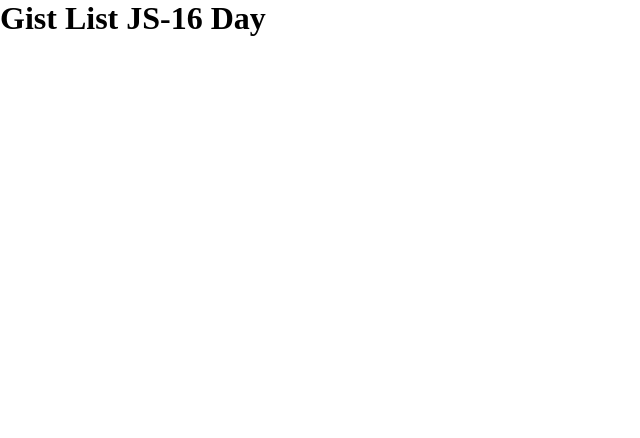
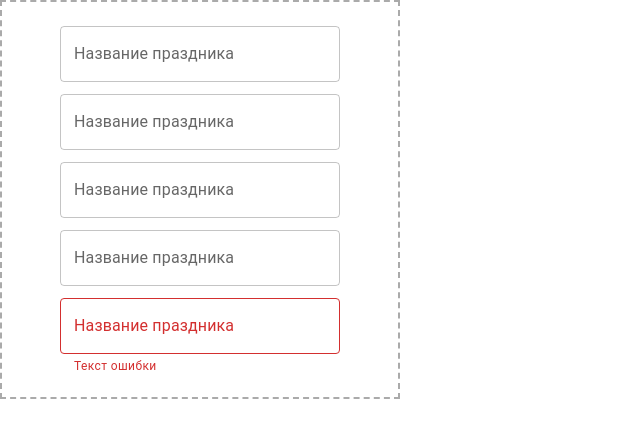
Before and after one commit to peaksoft-school/Gift-list-js16-day-, a React (Vite) app: page / in a window 1280 px wide. Shown: the top 438 px of the page, without its empty margins (0-640 px from the left). Built offline with nearby package versions, Linux system fonts and the light colour scheme.

Commit message:
create-input

```diff
--- a/src/App.jsx
+++ b/src/App.jsx
@@ -1,3 +1,9 @@
-const App = () => <h1>Gist List JS-16 Day</h1>
+import Input from './components/UI/InputField'
+
+const App = () => (
+   <>
+      <Input />
+   </>
+)
 
 export default App
--- /dev/null
+++ b/src/components/UI/InputField.jsx
@@ -0,0 +1,126 @@
+// import { Box, TextField } from '@mui/material'
+// import { useState } from 'react'
+// import styled from 'styled-components'
+
+// const InputField = () => {
+//    const [value, setValue] = useState('')
+//    const handleChange = (e) => {
+//       const newValue = e.target.value
+//       setValue(newValue)
+//    }
+
+//    return (
+//       <Box sx={{borderRadius:"3px"}}>
+//          <StyledForm>
+//             <label htmlFor="holiday-name">Название праздника</label>
+//             <TextField
+//                type="text"
+//                id="holiday-name"
+//                placeholder="Введите название праздника"
+//                value={value}
+//                onChange={handleChange}
+//             >
+//                Input
+//             </TextField>
+//             <label htmlFor="holiday-name">Название праздника</label>
+//             <TextField
+//                type="text"
+//                id="holiday-name"
+//                placeholder="Введите название праздника"
+//                value={value}
+//                onChange={handleChange}
+//             >
+//                Input
+//             </TextField>
+//          </StyledForm>
+//       </Box>
+//    )
+// }
+
+// export default InputField
+// const StyledBox=
+// // const StyledContainer = styled.div`
+// //    display: flex;
+// //    justify-content: center;
+// //    border-radius:;
+// //    width: 100%;
+// //    height: 100%;
+// // `
+// const StyledForm = styled.form`
+//    display: flex;
+//    flex-direction: column;
+//    width: 300px;
+//    height: 100%;
+// `
+// // const TextField = styled()(() => {})
+
+import Box from '@mui/material/Box'
+import TextField from '@mui/material/TextField'
+
+// function InputField() {
+//   return (
+//     <Box
+//       sx={(theme) => ({
+//         height: 20,
+//         backgroundColor: 'rgba(255, 0, 0, 0.1)',
+//         ...theme.applyStyles('dark', {
+//           backgroundColor: 'rgb(255 132 132 / 25%)',
+//         }),
+//       })}
+//     />
+//   );
+// }
+
+export default function InputField() {
+   return (
+      <Box
+         sx={{
+            border: '2px dashed #aaa',
+            maxWidth: '400px',
+            padding: '16px',
+            display: 'flex',
+            justifyContent: 'center',
+            flexDirection: 'column',
+            alignItems: 'center',
+
+            '& .MuiTextField-root': {
+               width: '35ch',
+            },
+         }}
+      >
+         <TextField
+            label={'Название праздника'}
+            id="margin-dense"
+            margin="dense"
+            placeholder="Введите название праздника"
+         />
+         <TextField
+            label={'Название праздника'}
+            id="margin-dense"
+            margin="dense"
+            placeholder="Введите название праздника"
+         />
+         <TextField
+            label={'Название праздника'}
+            id="margin-dense"
+            margin="dense"
+            placeholder="Введите название праздника"
+         />
+         <TextField
+            label={'Название праздника'}
+            id="margin-dense"
+            margin="dense"
+            placeholder="Введите название праздника"
+         />
+         <TextField
+            label={'Название праздника'}
+            id="margin-dense"
+            margin="dense"
+            fullWidth
+            placeholder="345787654356"
+            error //
+            helperText="Текст ошибки"
+         />
+      </Box>
+   )
+}
```
Also changed, not shown: package.json (+6 -1 lines), 1 other file (tests, documents, lock files or other folders).
